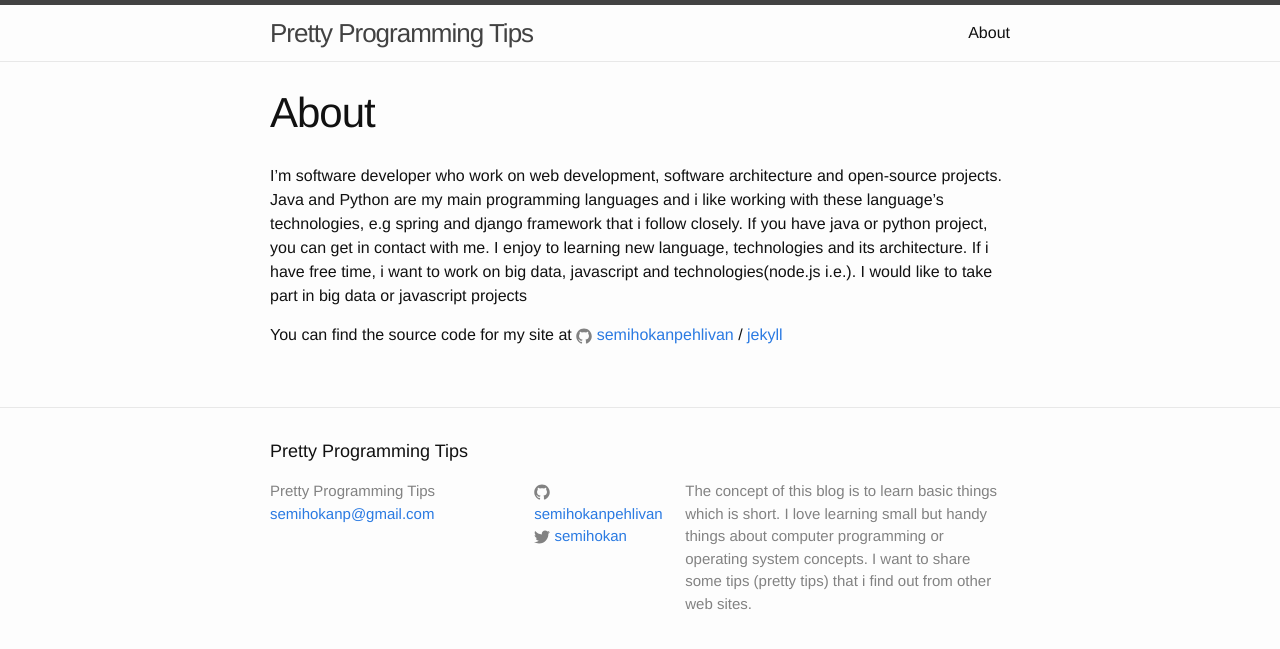
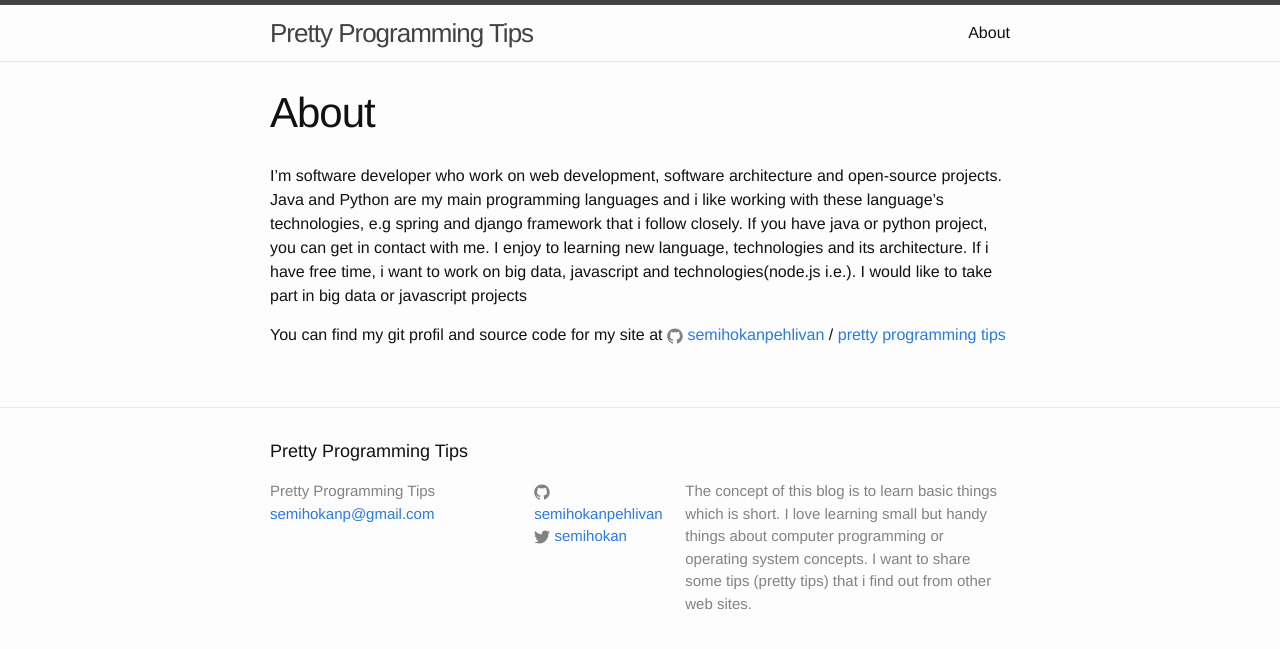
Before and after one commit to semihokanpehlivan/semihokanpehlivan.github.io, a Jekyll site: the page built from about.md, in a window 1280 px wide. Shown: the top 649 px of the page. Built offline with Jekyll 4.4.1, drawn with Linux system fonts in a browser that asks for light colours.

Commit message:
Change about.md

```diff
--- a/about.md
+++ b/about.md
@@ -6,6 +6,6 @@ permalink: /about/
 
 I'm software developer who work on web development, software architecture and open-source projects. Java and Python are my main programming languages and i like working with these language's technologies, e.g spring and django framework that i follow closely. If you have java or python project, you can get in contact with me. I enjoy to learning new language, technologies and its architecture. If i have free time, i want to work on big data, javascript and technologies(node.js i.e.). I would like to take part in big data or javascript projects
 
-You can find the source code for my site at
+You can find my git profil and source code for my site at
 {% include icon-github.html username="semihokanpehlivan" %} /
-[jekyll](https://github.com/semihokanpehlivan/semihokanpehlivan.github.io)
+[pretty programming tips](https://github.com/semihokanpehlivan/semihokanpehlivan.github.io)
```
